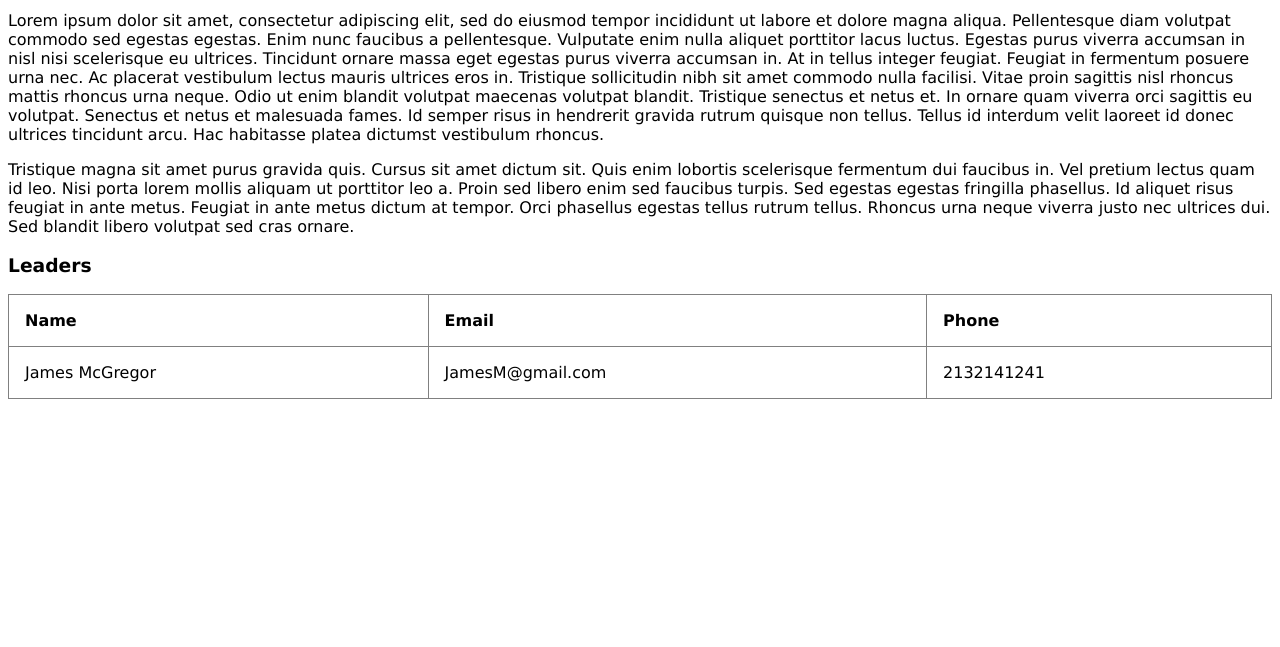
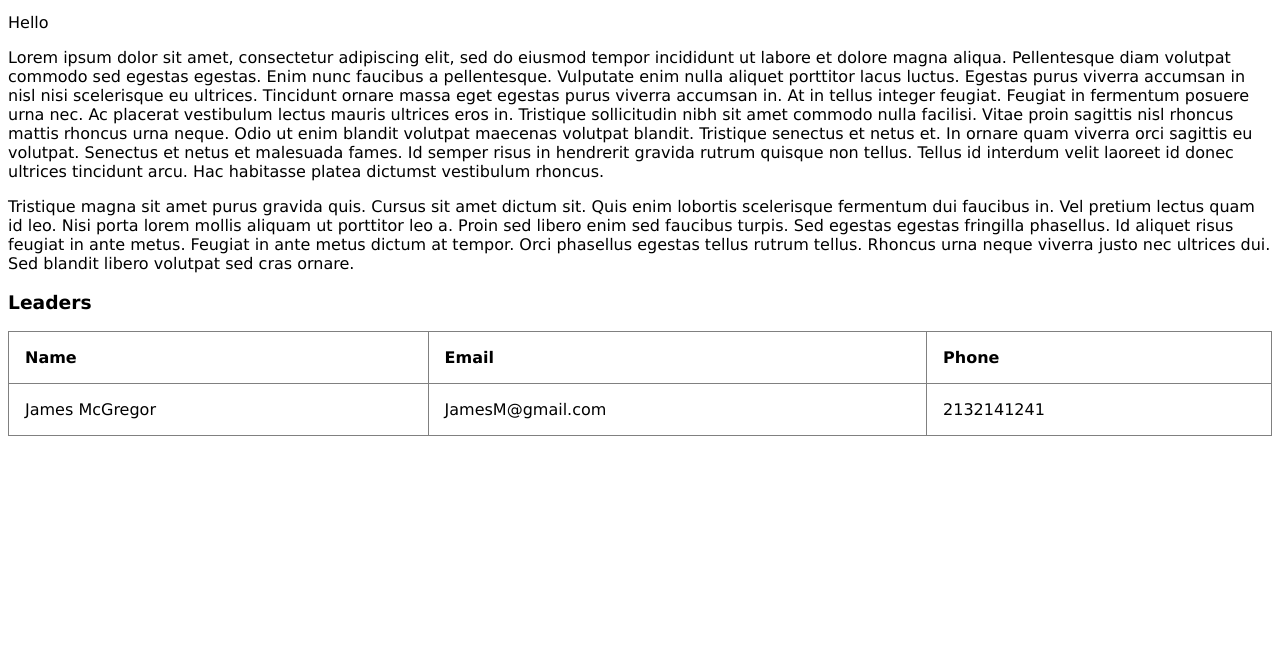
Before and after one commit to balalzaman/simple-travel-site, a plain HTML site: page index.html in a window 1280 px wide. Shown: the part 153-800 px from the top of the page. Drawn offline with Linux system fonts and the light colour scheme.

Commit message:
bodychanges

```diff
--- a/index.html
+++ b/index.html
@@ -1,5 +1,5 @@
 <!DOCTYPE html>
-<link> <simpletravelsite class="css"></simpletravelsite>
+<link rel="stylesheet" href="simpletravelsite.css">
 <h1>
     London
 </h1>
@@ -27,8 +27,8 @@
                 </a>
             </nav>
         </body>
-<div
-        <p style="font-family: Verdana, sans-serif;"> </p>
+<div>
+        <p style="font-family: Verdana, sans-serif;"> Hello</p>
     <div>
         <p>
             Lorem ipsum dolor sit amet, consectetur adipiscing elit, sed do eiusmod tempor incididunt ut labore et dolore magna aliqua.
--- a/simpletravelsite.css
+++ b/simpletravelsite.css
@@ -0,0 +1,3 @@
+body {
+    font-family: "Verdana", sans-serif;
+}
```
